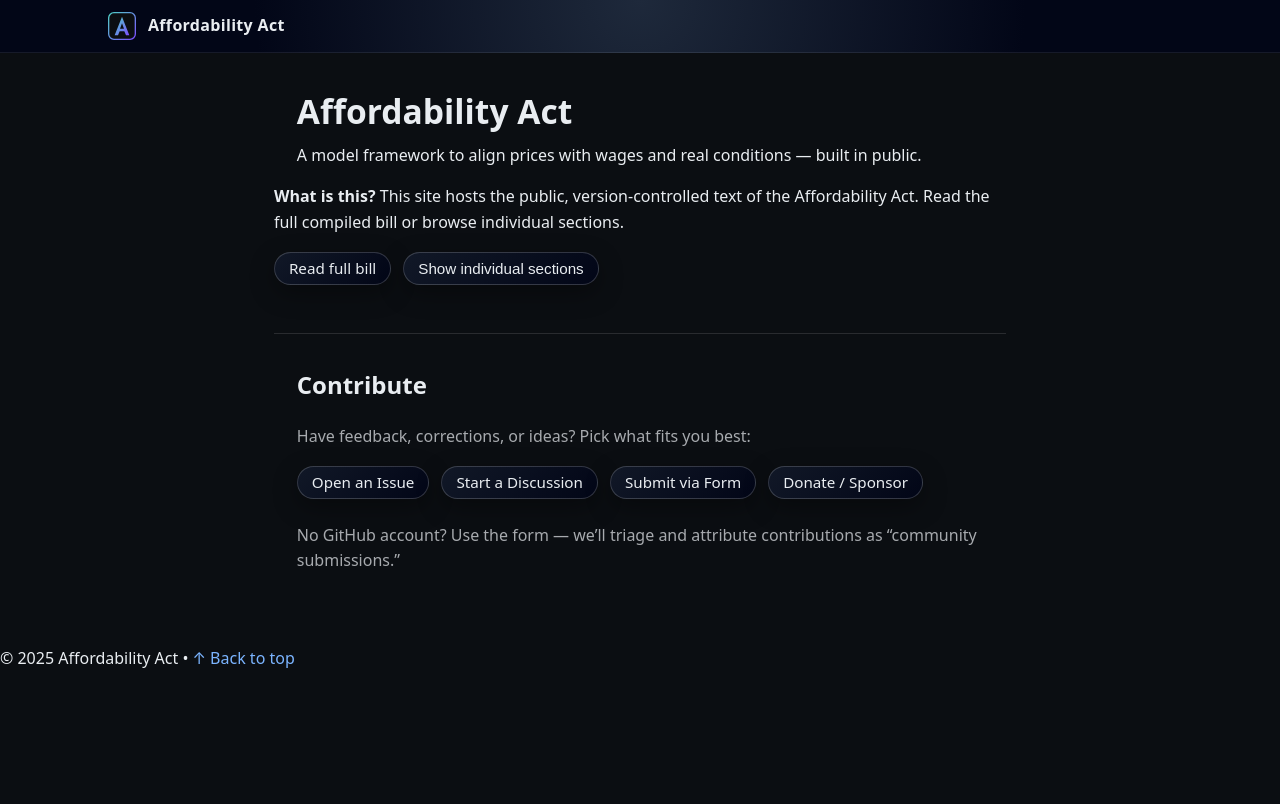
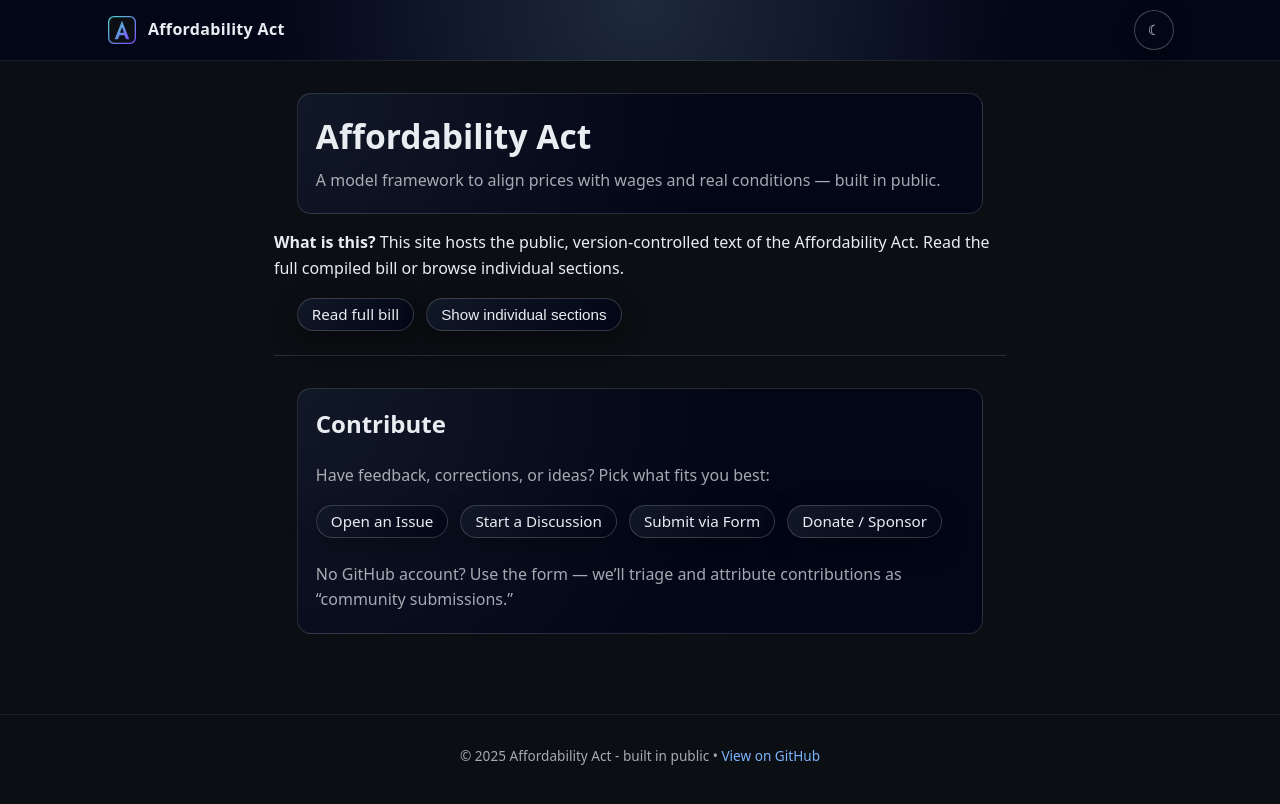
Before and after one commit to cFerg/Affordability-Act, a Jekyll site: the page built from index.md, in a window 1280 px wide. Shown: the top 804 px of the page. Built offline with Jekyll 4.4.1, drawn with Linux system fonts in a browser that asks for light colours.

Commit message:
Add theme toggle and tweak css

```diff
--- a/_layouts/default.html
+++ b/_layouts/default.html
@@ -44,6 +44,17 @@
               <span class="brand-title">{{ site.title }}</span>
             </a>
 
+            <div class="site-header__right">
+              <button
+                class="theme-toggle"
+                type="button"
+                id="theme-toggle"
+                aria-label="Toggle color theme"
+              >
+                <span class="theme-toggle__icon theme-toggle__icon--dark">☾</span>
+                <span class="theme-toggle__icon theme-toggle__icon--light">☀</span>
+              </button>
+
               {% if page.url contains '/policy/bill-text' or page.url contains '/policy/sections/' %}
                 <div class="header-search">
                   <label class="mono sr-only" for="page-search">Search this page</label>
@@ -56,6 +67,7 @@
                   >
                 </div>
               {% endif %}
+            </div>
           </div>
         </div>
       </header>
@@ -119,14 +131,16 @@
             <a class="pager-btn pager-btn--home"
               href="#top"
               aria-label="Back to top">
-            &#8962;
+              &#8593;
             </a>
           </nav>
         {% endif %}
       </main>
 
-    <footer class="footer">
-      <p>© {{ "now" | date: "%Y" }} Affordability Act • <a href="#" data-scroll-top>↑ Back to top</a></p>
+      <footer class="site-footer">
+        <div class="shell">
+          <p>© {{ "now" | date: "%Y" }} Affordability Act - built in public • <a href="https://github.com/cFerg/Affordability-Act">View on GitHub</a></p>
+        </div>
       </footer>
     </div>
   </body>
--- a/assets/site.css
+++ b/assets/site.css
@@ -15,11 +15,17 @@
 }
 
 body {
-  background: #0b0e12;
-  color: #e9edf1;
   font-family: system-ui, -apple-system, BlinkMacSystemFont, "Segoe UI", Roboto,
     Helvetica, Arial, sans-serif;
   line-height: 1.6;
+  background: #0b0e12;
+  color: #e9edf1;
+  transition: background 0.25s ease-out, color 0.25s ease-out;
+}
+
+/* Elements with [hidden] are always hidden */
+[hidden] {
+  display: none !important;
 }
 
 /* Links & text */
@@ -94,7 +100,6 @@
 .site-header__inner {
   display: flex;
   align-items: center;
-  justify-content: space-between;
   gap: 16px;
   padding: 10px 0;
 }
@@ -132,6 +137,46 @@
   letter-spacing: 0.02em;
 }
 
+/* Header right side: theme toggle + search */
+
+.site-header__right {
+  margin-left: auto;
+  display: flex;
+  align-items: center;
+  gap: 12px;
+}
+
+/* Theme toggle button */
+
+.theme-toggle {
+  border-radius: 999px;
+  border: 1px solid rgba(255, 255, 255, 0.25);
+  background: #020617;
+  color: #e9edf1;
+  width: 40px;
+  height: 40px;
+  display: inline-flex;
+  align-items: center;
+  justify-content: center;
+  cursor: pointer;
+  box-shadow: 0 4px 16px rgba(0, 0, 0, 0.45);
+  padding: 0;
+}
+
+.theme-toggle__icon {
+  font-size: 14px;
+  line-height: 1;
+  display: none;
+}
+
+body:not(.theme-light) .theme-toggle__icon--dark {
+  display: inline;
+}
+
+body.theme-light .theme-toggle__icon--light {
+  display: inline;
+}
+
 /* Header search (bill/sections pages) */
 
 .header-search {
@@ -154,10 +199,16 @@
   color: rgba(233, 237, 241, 0.6);
 }
 
+/* Responsive header */
+
 @media (max-width: 700px) {
   .site-header__inner {
     flex-direction: column;
     align-items: flex-start;
+  }
+  .site-header__right {
+    width: 100%;
+    justify-content: space-between;
   }
   .header-search {
     align-items: stretch;
@@ -211,6 +262,10 @@
 .cover {
   max-width: 75ch;
   margin: 32px auto 16px;
+  padding: 16px 18px;
+  border-radius: 14px;
+  border: 1px solid rgba(255, 255, 255, 0.14);
+  background: radial-gradient(circle at 0 0, #111827, #020617 60%);
 }
 
 .cover h1 {
@@ -225,15 +280,18 @@
 /* Home actions */
 
 .home-actions {
+  max-width: 75ch;
+  margin: 16px auto 24px;
   display: flex;
   flex-wrap: wrap;
   gap: 12px;
-  margin: 16px 0 24px;
 }
 
 /* Section grid on home */
 
 .section-grid {
+  max-width: 75ch;
+  margin: 0 auto;
   display: grid;
   grid-template-columns: minmax(0, 1fr);
   gap: 12px;
@@ -253,11 +311,16 @@
   padding: 12px 14px;
   display: flex;
   flex-direction: column;
-  gap: 6px;
 }
 
 .section-card__title {
   font-weight: 500;
+  margin-bottom: 6px;
+}
+
+/* Ensure extra space is above the button, not below */
+.section-card .btn {
+  margin-top: auto;
 }
 
 /* --------------------------------------------------
@@ -389,11 +452,97 @@
   margin-top: 24px;
   font-size: 0.85rem;
   color: rgba(233, 237, 241, 0.7);
+  text-align: center;
 }
 
 .site-footer .shell {
   display: flex;
   align-items: center;
   justify-content: center;
-  text-align: center;
 }
+
+/* --------------------------------------------------
+   Light theme overrides
+-------------------------------------------------- */
+
+body.theme-light {
+  background: #f5f5f7;
+  color: #111827;
+}
+
+/* Header */
+
+body.theme-light .site-header {
+  background: linear-gradient(180deg, #ffffff, #e5e7eb);
+  border-bottom-color: rgba(15, 23, 42, 0.12);
+}
+
+body.theme-light .brand-title {
+  color: #111827;
+}
+
+/* Header search & toggle */
+
+body.theme-light .header-search input[type="search"] {
+  background: #ffffff;
+  border-color: rgba(15, 23, 42, 0.16);
+  color: #111827;
+}
+
+body.theme-light .theme-toggle {
+  background: #ffffff;
+  border-color: rgba(15, 23, 42, 0.16);
+  color: #111827;
+}
+
+/* Buttons */
+
+body.theme-light .btn {
+  background: linear-gradient(135deg, #ffffff, #e5e7eb);
+  color: #111827;
+  border-color: rgba(15, 23, 42, 0.16);
+  box-shadow: 0 4px 14px rgba(15, 23, 42, 0.15);
+}
+
+body.theme-light .btn:hover {
+  background: linear-gradient(135deg, #e5e7eb, #d1d5db);
+}
+
+/* Cover, cards */
+
+body.theme-light .cover {
+  background: #ffffff;
+  border-color: rgba(15, 23, 42, 0.12);
+}
+
+body.theme-light .section-card {
+  background: #ffffff;
+  border-color: rgba(15, 23, 42, 0.12);
+}
+
+/* Forms */
+
+body.theme-light form input[type="text"],
+body.theme-light form input[type="email"],
+body.theme-light form input[type="search"],
+body.theme-light form select,
+body.theme-light form textarea {
+  background: #ffffff;
+  border-color: rgba(15, 23, 42, 0.12);
+  color: #111827;
+}
+
+/* Floating pager */
+
+body.theme-light .pager-btn {
+  background: rgba(255, 255, 255, 0.96);
+  border-color: rgba(15, 23, 42, 0.16);
+  color: #111827;
+}
+
+/* Footer */
+
+body.theme-light .site-footer {
+  border-top-color: rgba(15, 23, 42, 0.12);
+  color: rgba(15, 23, 42, 0.7);
+}
--- a/assets/site.js
+++ b/assets/site.js
@@ -1,11 +1,45 @@
 // AffordAct site JS
-// Handles: home section toggle, in-page search highlighting, pager nav, section jump
+// Handles: home section toggle, in-page search highlighting, pager nav, theme toggle
 
 document.addEventListener("DOMContentLoaded", () => {
-  initSectionToggle();   // home page: show/hide individual sections
-  initPageSearch();      // bill / section pages: highlight text as you type
-  initPagerNav();        // prev/next + arrow keys + back-to-top visibility
+  initTheme();         // load saved theme
+  initThemeToggle();   // header theme switch
+  initSectionToggle(); // home: show/hide individual sections
+  initPageSearch();    // bill / section pages: highlight text as you type
+  initPagerNav();      // prev/next + arrow keys + back-to-top visibility
 });
+
+/* -----------------------------
+ * Theme handling
+ * --------------------------- */
+
+function initTheme() {
+  const saved = localStorage.getItem("aa-theme");
+  if (saved === "light") {
+    document.body.classList.add("theme-light");
+  } else {
+    document.body.classList.remove("theme-light");
+  }
+}
+
+function initThemeToggle() {
+  const btn = document.getElementById("theme-toggle");
+  if (!btn) return;
+
+  const apply = (mode) => {
+    if (mode === "light") {
+      document.body.classList.add("theme-light");
+    } else {
+      document.body.classList.remove("theme-light");
+    }
+    localStorage.setItem("aa-theme", mode);
+  };
+
+  btn.addEventListener("click", () => {
+    const isLight = document.body.classList.contains("theme-light");
+    apply(isLight ? "dark" : "light");
+  });
+}
 
 /* -----------------------------
  * Home: show/hide section grid
@@ -97,7 +131,7 @@
   hits.forEach(({ node, idx }) => {
     const text = node.nodeValue;
     const before = text.slice(0, idx);
-    const match = text.slice(idx + 0, idx + term.length);
+    const match = text.slice(idx, idx + term.length);
     const after = text.slice(idx + term.length);
 
     const frag = document.createDocumentFragment();
@@ -123,10 +157,10 @@
   const nextLink = document.querySelector("[data-nav-next]");
   const floatingPager = document.querySelector("[data-floating-pager]");
 
-  // Always show arrows if present
   if (floatingPager) {
     const homeBtn = floatingPager.querySelector(".pager-btn--home");
 
+    // Only control home visibility; arrows are always visible via CSS
     if (homeBtn) {
       const onScroll = () => {
         if (window.scrollY > 180) {
@@ -137,6 +171,12 @@
       };
       window.addEventListener("scroll", onScroll, { passive: true });
       onScroll();
+
+      // Smooth scroll for back-to-top
+      homeBtn.addEventListener("click", (e) => {
+        e.preventDefault();
+        window.scrollTo({ top: 0, behavior: "smooth" });
+      });
     }
   }
 
--- a/index.md
+++ b/index.md
@@ -5,7 +5,7 @@
 
 <div class="cover">
   <h1>Affordability Act</h1>
-  <p>A model framework to align prices with wages and real conditions — built in public.</p>
+  <p class="muted">A model framework to align prices with wages and real conditions — built in public.</p>
 </div>
 
 <div class="act-intro">
@@ -20,6 +20,7 @@
   </button>
 </div>
 
+<!-- Server-side fallback list from _data/sections.json -->
 <div class="section-grid" id="sections-grid" hidden aria-live="polite" aria-busy="true">
   {% if site.data.sections and site.data.sections.size > 0 %}
     {% for f in site.data.sections %}
```
Also changed, not shown: other parts of _layouts/default.html (+1 -1 lines). Lines whose indentation alone changed are shown as unchanged.
